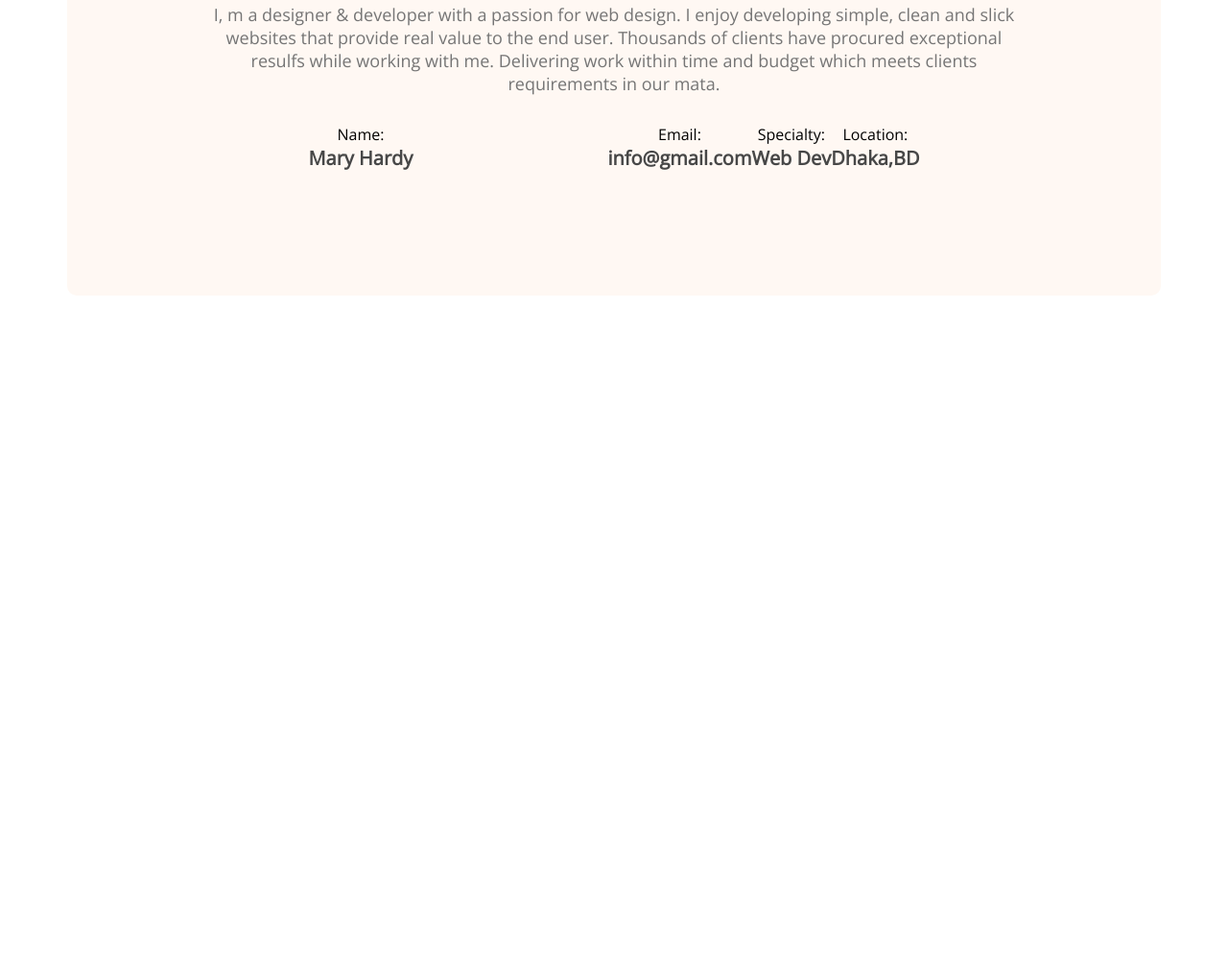
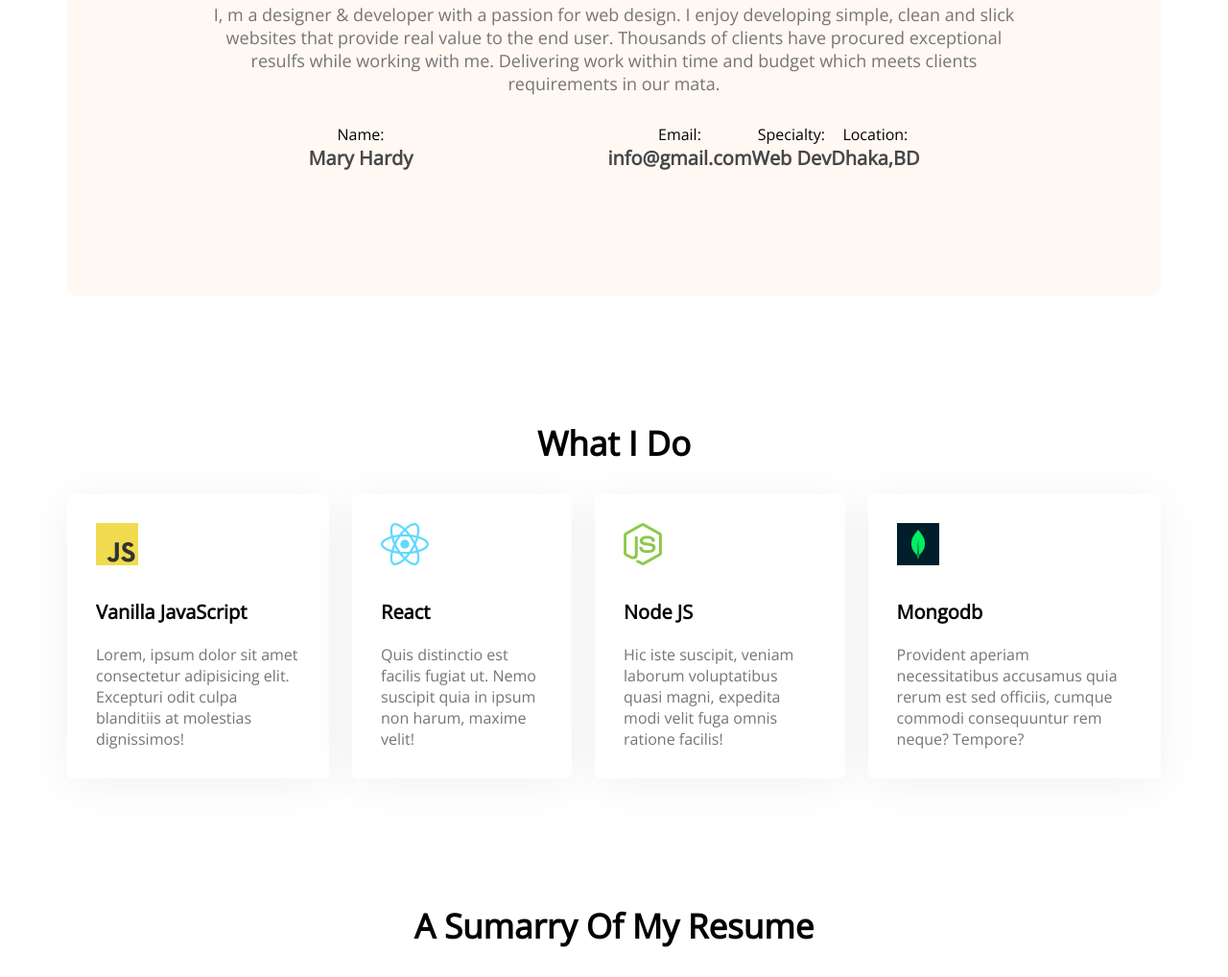
Before and after one commit to malihaakhter-2001/developer-portfolio, a plain HTML site: page index.html in a window 1280 px wide. Shown: the part 1174-2192 px from the top of the page at 96% size. Before the commit the page ends 1482 px from the top, so only its background shows below. Drawn offline with nearby package versions, Linux system fonts and the light colour scheme.

Commit message:
added skills content

```diff
--- a/index.html
+++ b/index.html
@@ -66,6 +66,38 @@
 
 
         </section>
+        <!-- what i do section -->
+        <section class="what-i-do">
+            <h3 class="section-title"> What I Do</h3>
+            <!-- .skills-container>.skill*4>img+p.skill-title+p.skill-description>lorem15 -->
+            <div class="skills-container">
+                <div class="skill">
+                    <img src="images/icons/js.png" alt="">
+                    <p class="skill-title">Vanilla JavaScript</p>
+                    <p class="skill-description">Lorem, ipsum dolor sit amet consectetur adipisicing elit. Excepturi odit culpa blanditiis at molestias dignissimos!</p>
+                </div>
+                <div class="skill">
+                    <img src="images/icons/react.png" alt="">
+                    <p class="skill-title">React</p>
+                    <p class="skill-description">Quis distinctio est facilis fugiat ut. Nemo suscipit quia in ipsum non harum, maxime velit!</p>
+                </div>
+                <div class="skill">
+                    <img src="images/icons/nodejs.png" alt="">
+                    <p class="skill-title">Node JS</p>
+                    <p class="skill-description">Hic iste suscipit, veniam laborum voluptatibus quasi magni, expedita modi velit fuga omnis ratione facilis!</p>
+                </div>
+                <div class="skill">
+                    <img src="images/icons/mongo.png" alt="">
+                    <p class="skill-title">Mongodb</p>
+                    <p class="skill-description">Provident aperiam necessitatibus accusamus quia rerum est sed officiis, cumque commodi consequuntur rem neque? Tempore?</p>
+                </div>
+            </div>
+        </section>
+        <!-- resume section -->
+        <section class="resume">
+            <h3 class="section-title">A Sumarry Of My Resume </h3>
+
+        </section>
 
 
     </main>
--- a/styles/portfolio.css
+++ b/styles/portfolio.css
@@ -76,11 +76,13 @@ main {
     max-width: 1140px;
     margin: 0 auto;
 }
+section{
+    margin-top: 130px;
+}
 
 /* about section style */
 .about {
     text-align: center;
-    margin-top: 130px;
     background: #FFF8F3;
     border-radius: 10px;
     padding: 130px 150px;
@@ -88,7 +90,7 @@ main {
 }
 
 .section-title {
-
+    text-align: center;
     margin-bottom: 30px;
     font-weight: 700;
     font-size: 35px;
@@ -115,3 +117,31 @@ main {
     font-size: 20px;
     color: #474747;
 }
+
+/* what i do styles */
+section{
+    margin-top: 130px;
+}
+
+.skill {
+    background: #FFFFFF;
+    box-shadow: 0px 6px 50px rgba(0, 0, 0, 0.06);
+    border-radius: 5px;
+    padding: 30px;
+}
+
+.skills-container {
+    display: flex;
+    gap: 24px;
+}
+
+.skill-title {
+    font-weight: 700;
+    font-size: 20px;
+    margin-top: 30px;
+    margin-bottom: 20px;
+}
+
+.skill-description {
+    color: #757575;
+}
```
